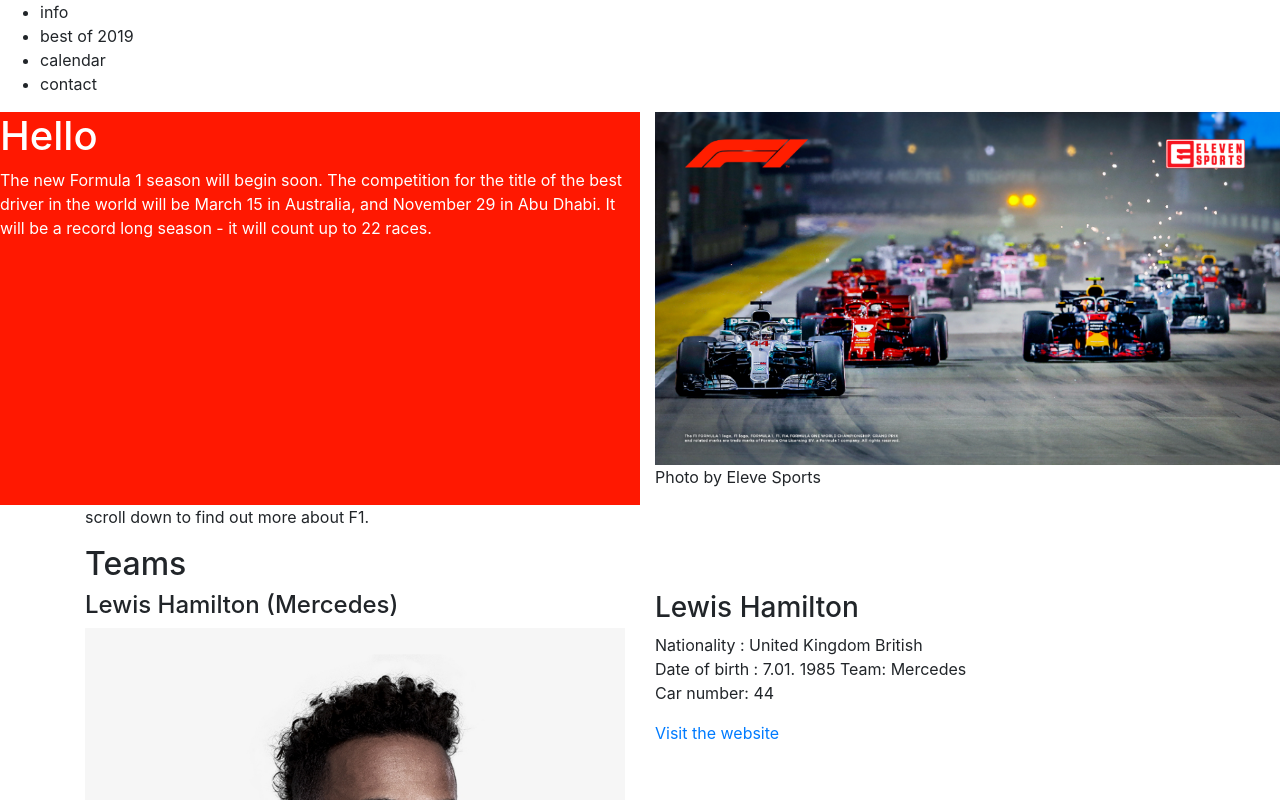
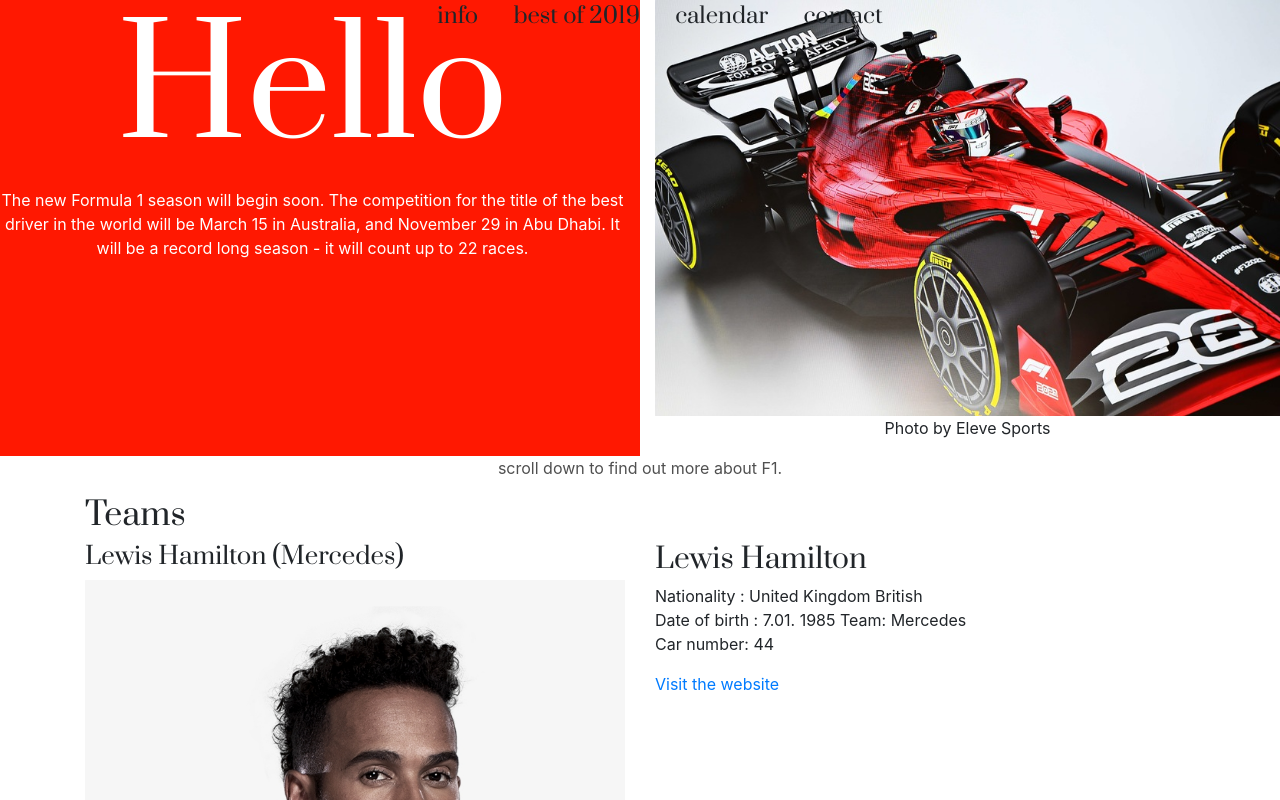
Before and after one commit to aga555/formula1, a plain HTML site: page index.html in a window 1280 px wide. Shown: the top 800 px of the page. Drawn offline with nearby package versions, Linux system fonts and the light colour scheme.

Commit message:
# styling nav nad scroll

```diff
--- a/css/styles.css
+++ b/css/styles.css
@@ -1,18 +1,59 @@
-.right-col{
-   background:white;
+.right-col {
+    background: white;
 }
-.left-col{
+
+.left-col {
     background: #FF1801;
     color: white;
+
+
 }
-img{
+.left-col, .right-col {
+    text-align: center;
+
+}
+img {
     max-width: 100%;
 
 }
-body{
-    margin:0;
+
+h1, h2, h3, h4, h5 {
+    font-family: 'Prata', serif;
+    font-weight: normal;
+}
+h1 {
+    font-size: 150px;
+}
+body {
+    margin: 0;
     padding: 0;
 }
-html{
+
+html {
     height: 100%;
 }
+
+.navigation li {
+    display: inline-block;
+    margin: 0 15px;
+
+
+}
+
+.navigation {
+    text-align: center;
+
+}
+
+nav {
+    position: fixed;
+    z-index: 1;
+    left: 0;
+    right: 0;
+    font-family: 'Prata', serif;
+    font-size: 22px;
+}
+.scroll{
+    color: #505050;
+    text-align: center;
+}
--- a/index.html
+++ b/index.html
@@ -9,10 +9,11 @@
     <link rel="stylesheet" href="https://maxcdn.bootstrapcdn.com/bootstrap/4.0.0/css/bootstrap.min.css"
           integrity="sha384-Gn5384xqQ1aoWXA+058RXPxPg6fy4IWvTNh0E263XmFcJlSAwiGgFAW/dAiS6JXm" crossorigin="anonymous">
     <link rel="stylesheet" href="css/styles.css" type="text/css">
+    <link href="https://fonts.googleapis.com/css?family=Inconsolata:400,700|Prata&display=swap" rel="stylesheet">
 </head>
 <body>
 <nav>
-    <ul>
+    <ul class="navigation">
         <li> info</li>
         <li> best of 2019</li>
         <li> calendar</li>
@@ -29,12 +30,12 @@
         </p>
     </section>
     <section class="col right-col">
-        <img src="img/f1.png" alt="racing formula">
+        <img src="img/f1a.jpg" alt="racing formula">
         <p>Photo by Eleve Sports</p>
     </section>
 </header>
 <main class="container">
-    <p>
+    <p class="scroll">
         scroll down to find out more about F1.
     </p>
     <!--teams-->
@@ -140,7 +141,9 @@
     </section>
 </main>
 <footer>
+    <div class="container">
     <p> designed with love by Aga Krawczyk </p>
+    </div>
 </footer>
 </body>
 </html>
```
Also changed, not shown: img/f1a.jpg (added).
